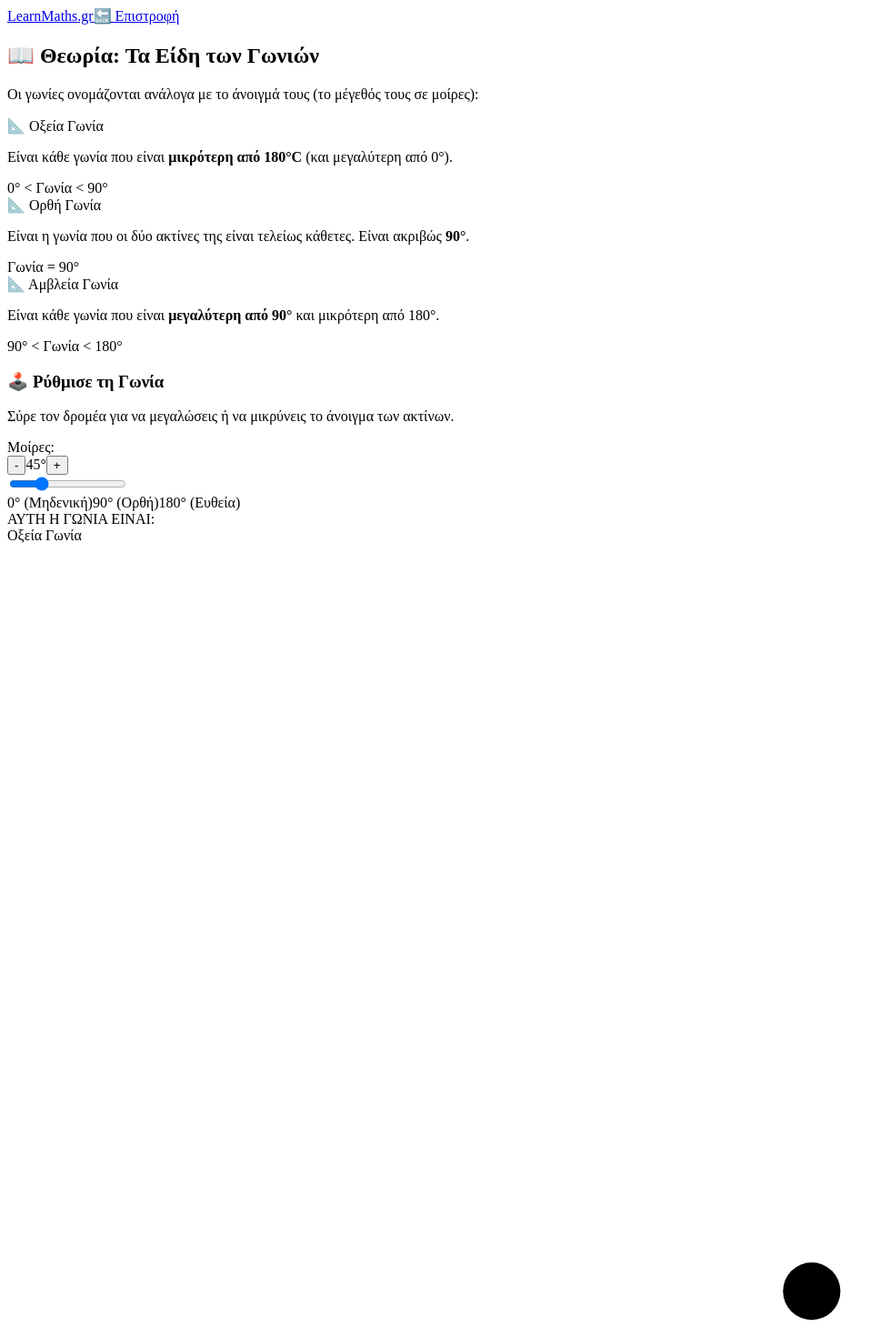
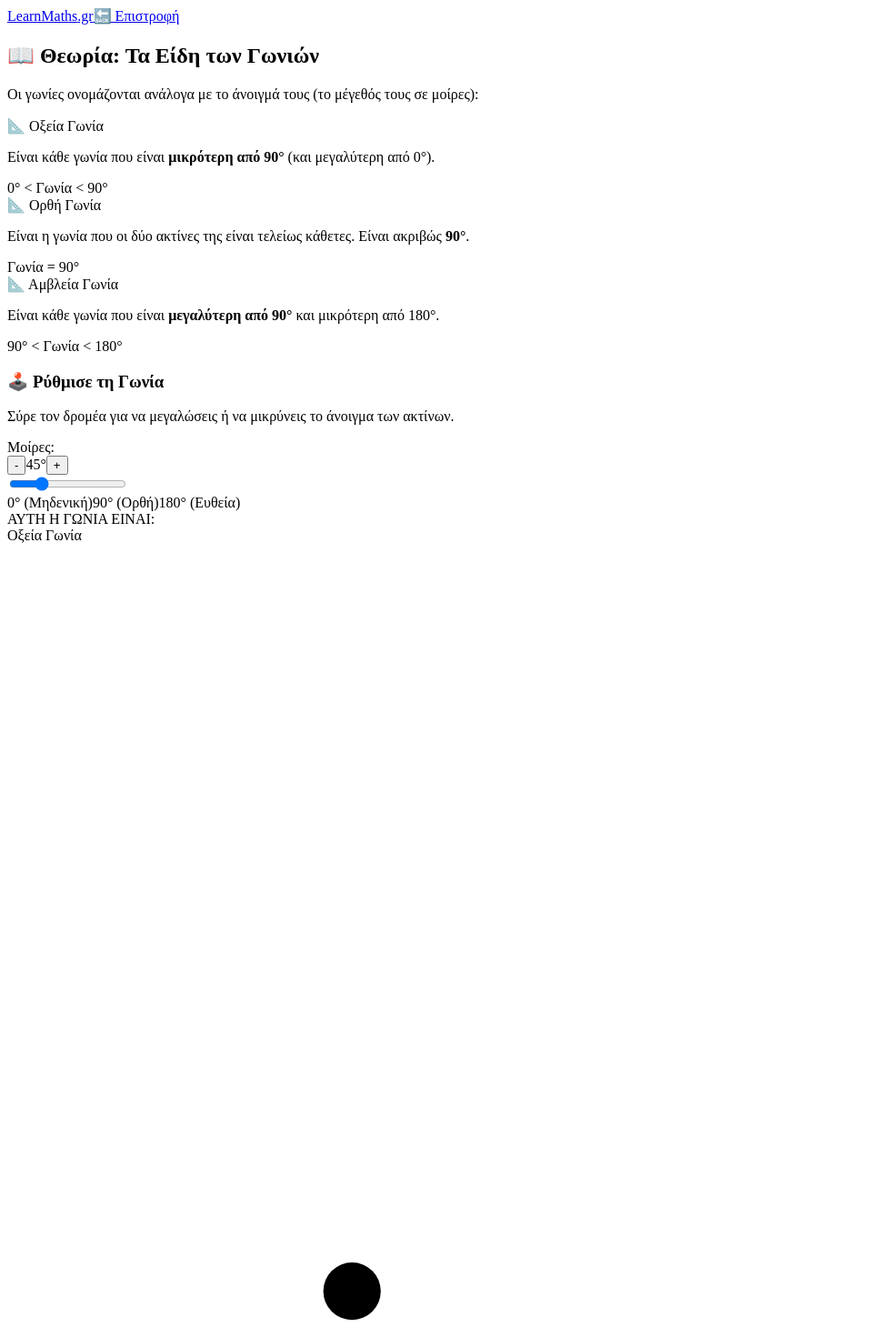
Before and after one commit to gkrimpas-lab/learn-maths-2026, a Next.js app: page /e-dimotikou/12-gonies in a window 1280 px wide. Shown: the top 1470 px of the page at 91% size, without its empty margins (0-980 px from the left). Built offline with nearby package versions, Linux system fonts and the light colour scheme.

Commit message:
Update 12-gonies.js

```diff
--- a/pages/e-dimotikou/12-gonies.js
+++ b/pages/e-dimotikou/12-gonies.js
@@ -20,22 +20,26 @@ export default function GwniesPage() {
   const angleType = getAngleType(degrees);
 
   // Μαθηματικός υπολογισμός της κινητής ακτίνας για το SVG
-  // Κέντρο (Κορυφή γωνίας): (140, 130), Μήκος ακτίνας: 80
-  const cx = 140;
+  // Κέντρο (Κορυφή γωνίας): (60, 130), Μήκος ακτίνας: 90
+  const cx = 60;
   const cy = 130;
-  const radius = 80;
+  const radius = 90;
 
-  // Μετατροπή μοιρών σε ακτίνια (μετατοπισμένο κατά 180 μοίρες για να ανοίγει προς τα αριστερά/πάνω όπως το πρότυπο)
-  const angleInRadians = ((180 - degrees) * Math.PI) / 180;
+  // Μετατροπή μοιρών σε ακτίνια (κίνηση προς τα αριστερά / πάνω)
+  const angleInRadians = (degrees * Math.PI) / 180;
+
+  // Η σταθερή ακτίνα πάει δεξιά (cx + radius), η κινούμενη ανεβαίνει
   const x2 = cx + radius * Math.cos(angleInRadians);
   const y2 = cy - radius * Math.sin(angleInRadians);
 
-  // Υπολογισμός τόξου για τη γωνία (μικρό διακοσμητικό τόξο)
-  const arcRadius = 20;
+  // Υπολογισμός του διακοσμητικού τόξου της γωνίας (Arc)
+  const arcRadius = 25;
   const arcX = cx + arcRadius * Math.cos(angleInRadians);
   const arcY = cy - arcRadius * Math.sin(angleInRadians);
-  const largeArcFlag = degrees > 180 ? 1 : 0;
-  const arcPath = degrees > 0 ? `M ${cx - arcRadius} ${cy} A ${arcRadius} ${arcRadius} 0 0 0 ${arcX} ${arcY}` : '';
+
+  const arcPath = degrees > 0
+    ? `M ${cx + arcRadius} ${cy} A ${arcRadius} ${arcRadius} 0 0 0 ${arcX} ${arcY}`
+    : '';
 
   return (
     <div className="min-h-screen bg-gray-50 text-gray-800 font-sans flex flex-col justify-between">
@@ -60,7 +64,7 @@ export default function GwniesPage() {
         {/* MAIN CONTENT */}
         <main className={`${LAYOUT.LESSON_CONTAINER} py-12 space-y-12`}>
 
-          {/* SECTION 1: ΘΕΩΡΙΑ - Ακριβώς όπως στην εικόνα_6 */}
+          {/* SECTION 1: ΘΕΩΡΙΑ */}
           <div className="bg-white p-6 md:p-8 rounded-3xl shadow-sm border border-gray-100 space-y-6">
             <h2 className="text-2xl font-black text-gray-900 flex items-center gap-2">
               📖 Θεωρία: Τα Είδη των Γωνιών
@@ -74,7 +78,7 @@ export default function GwniesPage() {
               <div className="bg-blue-50/40 p-5 rounded-2xl border border-blue-100 space-y-2">
                 <span className="font-black text-blue-600 flex items-center gap-1">📐 Οξεία Γωνία</span>
                 <p className="text-gray-600 text-xs md:text-sm leading-relaxed">
-                  Είναι κάθε γωνία που είναι <strong>μικρότερη από 180°C</strong> (και μεγαλύτερη από 0°).
+                  Είναι κάθε γωνία που είναι <strong>μικρότερη από 90°</strong> (και μεγαλύτερη από 0°).
                 </p>
                 <span className="inline-block bg-blue-100 text-blue-800 font-bold text-xs p-1 px-2 rounded-md">
                   0° &lt; Γωνία &lt; 90°
@@ -148,7 +152,7 @@ export default function GwniesPage() {
                 </div>
               </div>
 
-              {/* DISPLAY ΚΑΤΗΓΟΡΙΑΣ (Όπως στην εικόνα) */}
+              {/* DISPLAY ΚΑΤΗΓΟΡΙΑΣ */}
               <div className={`p-6 rounded-2xl border text-center ${angleType.bg} transition-all duration-300 max-w-md mx-auto space-y-1`}>
                 <span className="text-[10px] font-black text-gray-400 uppercase tracking-wider block">ΑΥΤΗ Η ΓΩΝΙΑ ΕΙΝΑΙ:</span>
                 <div className={`text-2xl sm:text-3xl font-black ${angleType.color}`}>
@@ -161,15 +165,15 @@ export default function GwniesPage() {
             <div className="bg-white p-6 rounded-3xl shadow-sm border border-gray-100 flex flex-col items-center justify-center min-h-[360px] relative">
 
               <svg viewBox="0 0 200 200" className="w-full max-w-[280px] sm:max-w-[320px] h-auto drop-shadow-sm">
-                {/* Οριζόντια Ακτίνα Βάσης */}
-                <line x1={cx} y1={cy} x2={cx - radius} y2={cy} className="stroke-slate-800 stroke-[4] stroke-linecap-round" />
+                {/* Σταθερή Ακτίνα Βάσης - Πηγαίνει προς τα ΔΕΞΙΑ */}
+                <line x1={cx} y1={cy} x2={cx + radius} y2={cy} className="stroke-slate-800 stroke-[4] stroke-linecap-round" />
 
-                {/* Κινητή Ακτίνα */}
+                {/* Κινητή Ακτίνα - Ανοίγει προς τα ΑΡΙΣΤΕΡΑ */}
                 {degrees > 0 && (
                   <line x1={cx} y1={cy} x2={x2} y2={y2} className="stroke-cyan-600 stroke-[4] stroke-linecap-round transition-all duration-150" />
                 )}
 
-                {/* Διακοσμητικό τόξο γωνίας */}
+                {/* Διακοσμητικό πορτοκαλί τόξο γωνίας */}
                 {degrees > 0 && (
                   <path d={arcPath} fill="none" className="stroke-amber-500 stroke-2 transition-all duration-150" />
                 )}
```
